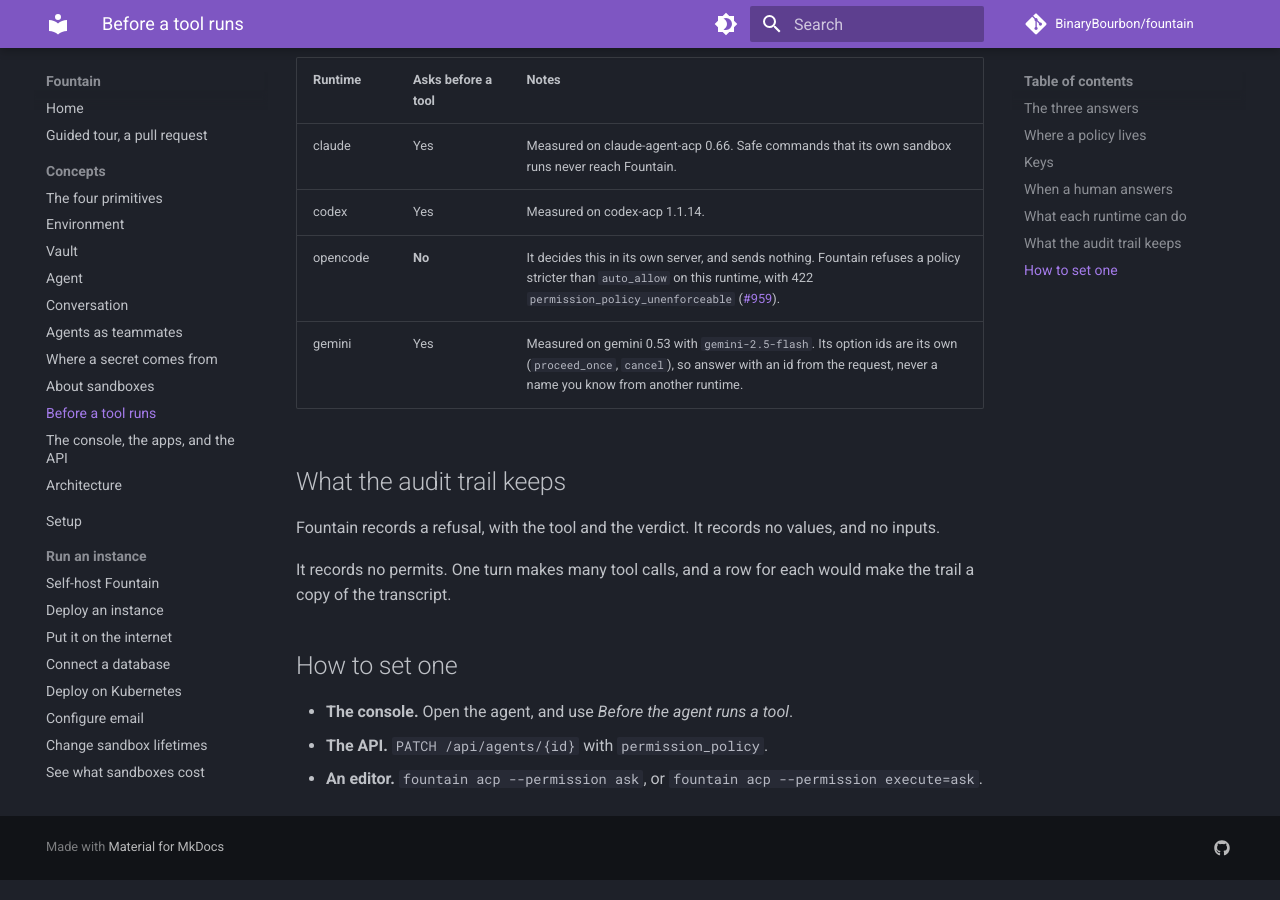
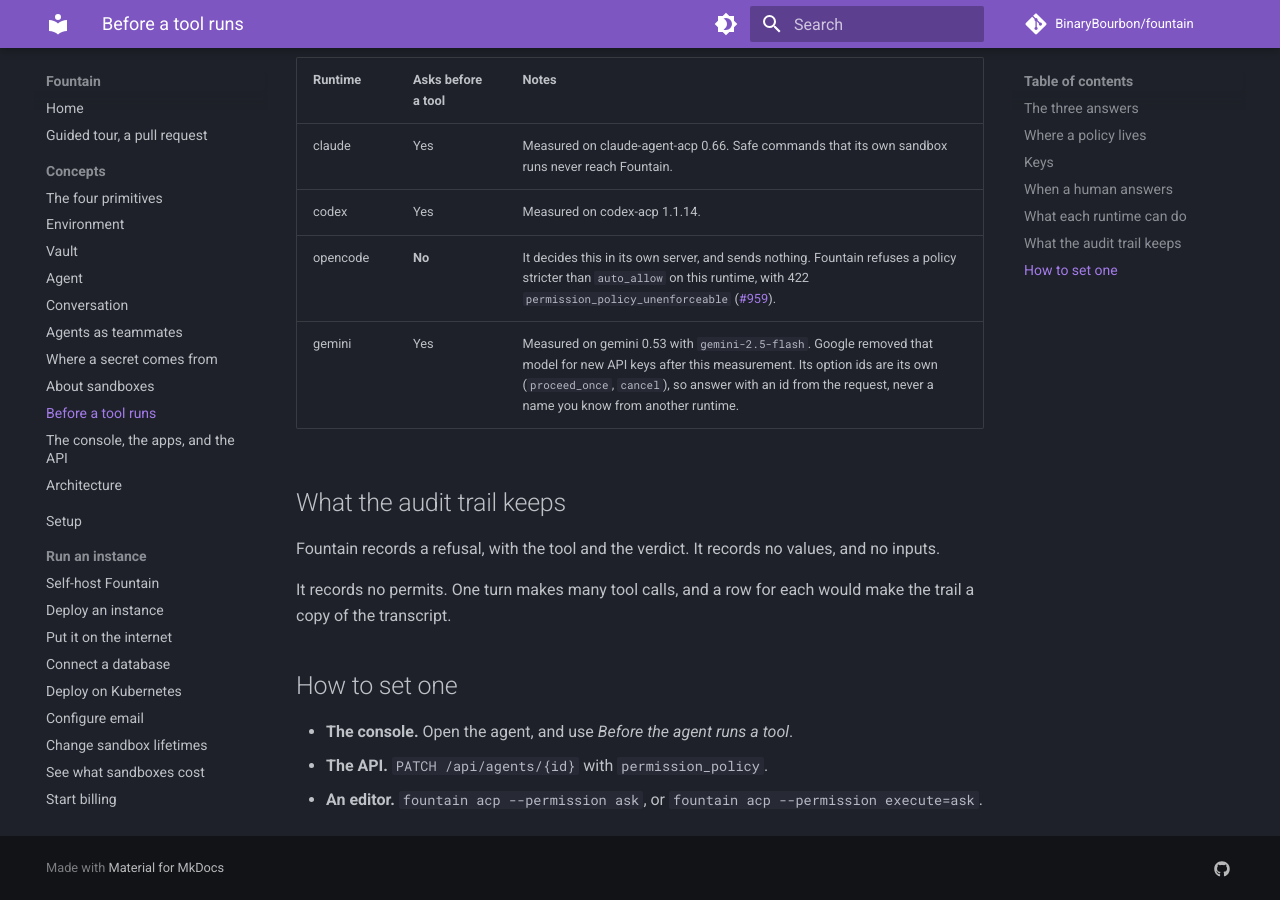
Before and after one commit to BinaryBourbon/fountain, an MkDocs documentation site: the page built from docs/concepts/permissions.md, in a window 1280 px wide and 900 px high, scrolled down 1994 px. Built offline with MkDocs 1.6.1 and Material for MkDocs 9.7.7, drawn with Linux system fonts in a browser that asks for light colours; comment, search, counter and statistics services are not loaded.

Commit message:
fix(models): every google model Fountain suggested is retired (#978)
Both of them. Verified against generativelanguage.googleapis.com on
2026-08-22, not inferred from a release note:

  gemini-2.5-pro     404  "no longer available to new users"
  gemini-2.5-flash   404  "no longer available to new users"
  gemini-3.1-pro-preview  200
  gemini-3.7-flash        200
  gemini-3.6-flash        200
  gemini-3.5-flash        200

`@catalog`'s entire "google" list was those two, so the agent form's
suggestions, the form placeholder, the in-app help and the docs all pointed a
new user at a model their key cannot call. Found while smoke-testing gemini
over ACP (#659): the first turn failed with Google's own message naming
gemini-3.1-pro-preview as the replacement.

Worth being precise about the blast radius, because it is smaller than it
looks: the model *id* is not gated — an unrecognised id is accepted and passed
to the CLI verbatim, deliberately, so a model released after the last deploy
works the day it ships (#554). Only the *provider* half is validated. So this
was bad advice everywhere rather than a hard block, and anyone who typed a
current id was always fine.

The listing endpoint is not a reliable check on its own: it still returns
`gemini-2.5-pro`, which then 404s on generateContent for a new key. Only
calling the model tells you.

Left alone on purpose: `docs/concepts/permissions.md` records that gemini's
permission behaviour was *measured* with gemini-2.5-flash. That is a fact about
a measurement, so it stays, with a sentence saying the model is gone.
`legacy_blocks_test.exs` likewise keeps its 2.5 lines — they are a record of
what gemini's legacy stream actually emitted.

mix test 3,602 tests 0 failures; format, credo --strict, python3
scripts/docs-style.py, `vale lint docs` (0 errors) and `mkdocs build --strict`
all clean.

Co-authored-by: Claude Opus 5 <noreply@anthropic.com>

```diff
--- a/docs/concepts/permissions.md
+++ b/docs/concepts/permissions.md
@@ -81,7 +81,7 @@ Some rules keep that safe.
 | claude | Yes | Measured on claude-agent-acp 0.66. Safe commands that its own sandbox runs never reach Fountain. |
 | codex | Yes | Measured on codex-acp 1.1.14. |
 | opencode | **No** | It decides this in its own server, and sends nothing. Fountain refuses a policy stricter than `auto_allow` on this runtime, with 422 `permission_policy_unenforceable` ([#959](https://github.com/BinaryBourbon/fountain/issues/959)). |
-| gemini | Yes | Measured on gemini 0.53 with `gemini-2.5-flash`. Its option ids are its own (`proceed_once`, `cancel`), so answer with an id from the request, never a name you know from another runtime. |
+| gemini | Yes | Measured on gemini 0.53 with `gemini-2.5-flash`. Google removed that model for new API keys after this measurement. Its option ids are its own (`proceed_once`, `cancel`), so answer with an id from the request, never a name you know from another runtime. |
 
 ## What the audit trail keeps
 
```
Also changed, not shown: apps/fountain/priv/help/agents.md (+2 -2 lines), docs/catalog/runtimes/gemini.md (+1 -1 lines), docs/catalog/runtimes/index.md (+1 -1 lines), 6 other files.
